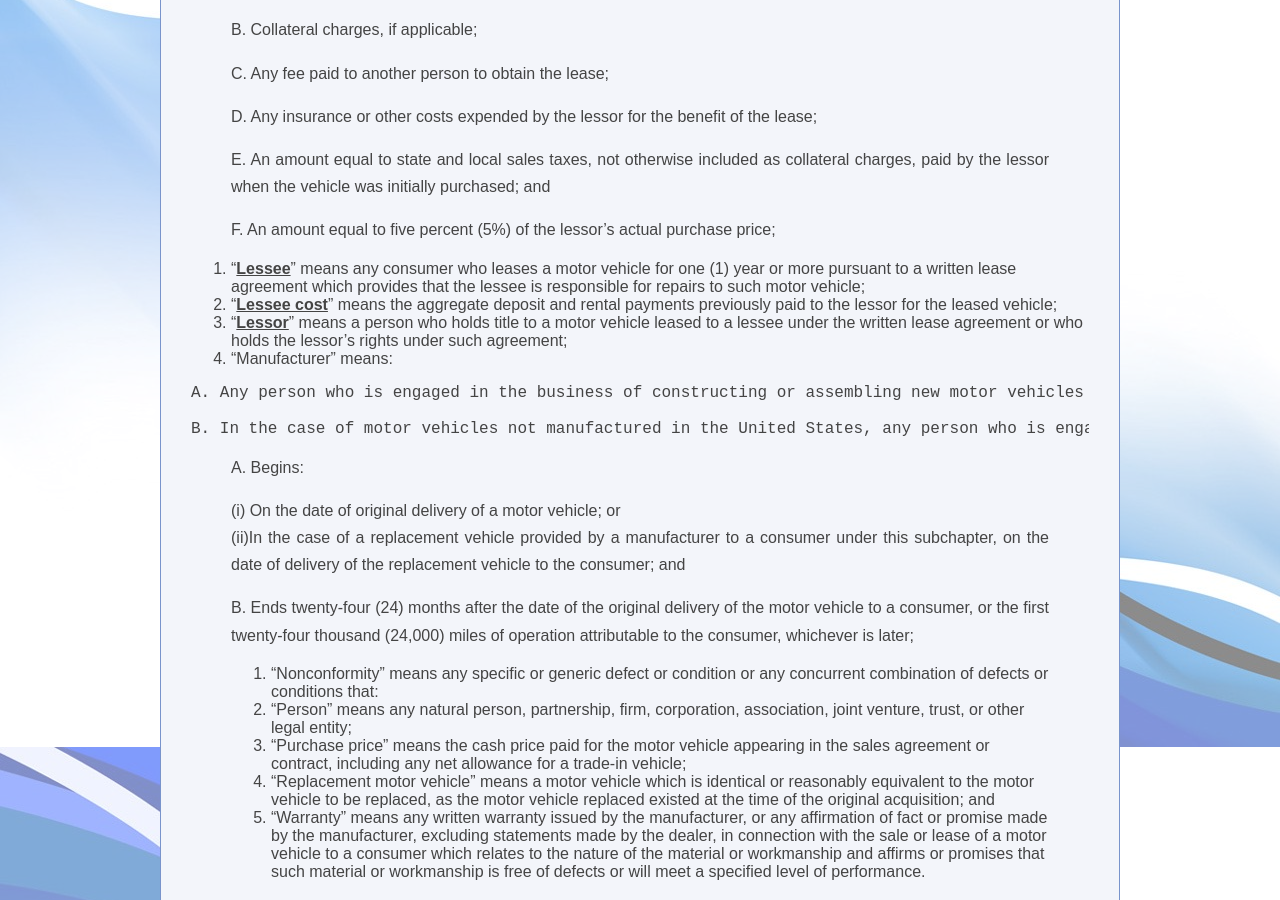
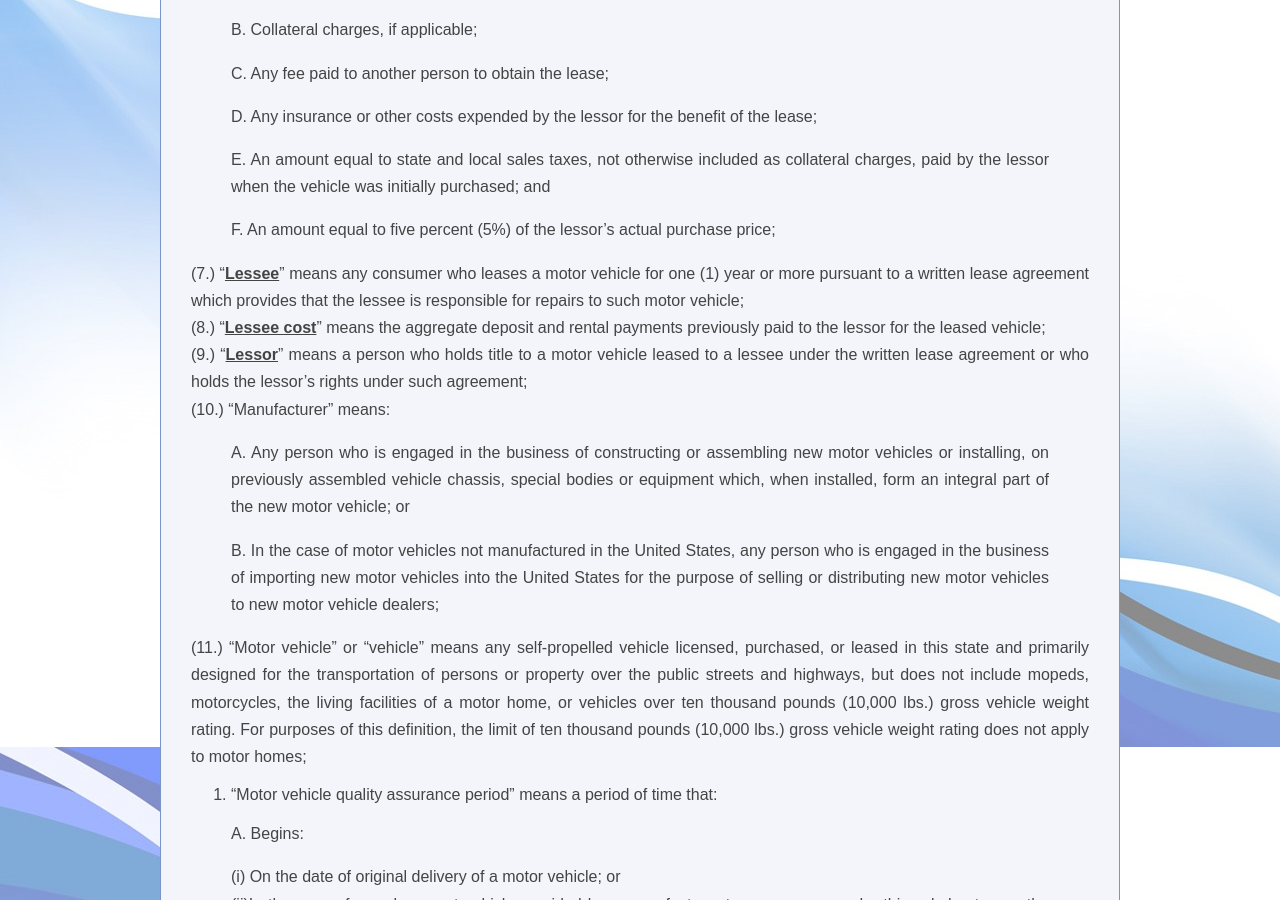
Before and after one commit to lemonlawaz/lemonlawaz.github.io, a Jekyll site: the page built from lemonlaws/arkansas.md, in a window 1280 px wide and 900 px high, scrolled down 1301 px. Built offline with Jekyll 4.4.1, drawn with Linux system fonts in a browser that asks for light colours; some of the changed text lies outside the part shown.

Commit message:
Update arkansas.md

```diff
--- a/lemonlaws/arkansas.md
+++ b/lemonlaws/arkansas.md
@@ -41,15 +41,16 @@ As used in this subchapter, unless the context otherwise requires:
 
   >F. An amount equal to five percent (5%) of the lessor's actual purchase price;
 
-  7. "**Lessee**" means any consumer who leases a motor vehicle for one (1) year or more pursuant to a written lease agreement which provides that the lessee is responsible for repairs to such motor vehicle;
-  8. "**Lessee cost**" means the aggregate deposit and rental payments previously paid to the lessor for the leased vehicle;
-  9. "**Lessor**" means a person who holds title to a motor vehicle leased to a lessee under the written lease agreement or who holds the lessor's rights under such agreement;
-  10. "Manufacturer" means:
+  (7.) "**Lessee**" means any consumer who leases a motor vehicle for one (1) year or more pursuant to a written lease agreement which provides that the lessee is responsible for repairs to such motor vehicle; <br>
+  (8.) "**Lessee cost**" means the aggregate deposit and rental payments previously paid to the lessor for the leased vehicle; <br>
+  (9.) "**Lessor**" means a person who holds title to a motor vehicle leased to a lessee under the written lease agreement or who holds the lessor's rights under such agreement;  <br>
+  (10.) "Manufacturer" means:
 
-    A. Any person who is engaged in the business of constructing or assembling new motor vehicles or installing, on previously assembled vehicle chassis, special bodies or equipment which, when installed, form an integral part of the new motor vehicle; or <br>
+  >A. Any person who is engaged in the business of constructing or assembling new motor vehicles or installing, on previously assembled vehicle chassis, special bodies or equipment which, when installed, form an integral part of the new motor vehicle; or <br>
 
-    B. In the case of motor vehicles not manufactured in the United States, any person who is engaged in the business of importing new motor vehicles into the United States for the purpose of selling or distributing new motor vehicles to new motor vehicle dealers; <br>
-  11. "Motor vehicle" or "vehicle" means any self-propelled vehicle licensed, purchased, or leased in this state and primarily designed for the transportation of persons or property over the public streets and highways, but does not include mopeds, motorcycles, the living facilities of a motor home, or vehicles over ten thousand pounds (10,000 lbs.) gross vehicle weight rating. For purposes of this definition, the limit of ten thousand pounds (10,000 lbs.) gross vehicle weight rating does not apply to motor homes; <br>
+  >B. In the case of motor vehicles not manufactured in the United States, any person who is engaged in the business of importing new motor vehicles into the United States for the purpose of selling or distributing new motor vehicles to new motor vehicle dealers; <br>
+
+  (11.) "Motor vehicle" or "vehicle" means any self-propelled vehicle licensed, purchased, or leased in this state and primarily designed for the transportation of persons or property over the public streets and highways, but does not include mopeds, motorcycles, the living facilities of a motor home, or vehicles over ten thousand pounds (10,000 lbs.) gross vehicle weight rating. For purposes of this definition, the limit of ten thousand pounds (10,000 lbs.) gross vehicle weight rating does not apply to motor homes; <br>
   12. "Motor vehicle quality assurance period" means a period of time that:
 
   >A. Begins:
@@ -78,7 +79,7 @@ As used in this subchapter, unless the context otherwise requires:
   3. For each failure of the manufacturer, its agent, or an authorized dealer to provide to a consumer the written statement required under this section, the manufacturer shall be liable to the State of Arkansas for a civil penalty of not less than twenty-five dollars ($25.00) nor more than one thousand dollars ($1,000).
 
 (c)
-  1. The manufacturer shall clearly and conspicuously disclose to the consumer, in the warranty or owner's manual, that written notice of the nonconformity is required before the buyer may be eligible for a refund or replacement of the vehicle.
+  1. The manufacturer shall clearly and conspicuously disclose to the consumer, in the warranty or owner's manual, that written notice of the nonconformity is required before the buyer may be eligible for a refund or replacement of the vehicle. <br>
   2. The manufacturer shall provide the consumer with conspicuous notice of the address and phone number for its zone, district, or regional office for this state at the time of vehicle acquisition, to which the buyer must send notification.
 
 **History. Acts 1993, No. 285, ? 5; 1993, No. 297, ? 5; 1995, No. 302, ? 2.**
@@ -89,12 +90,13 @@ If a motor vehicle does not conform to the warranty and the consumer reports the
 History. Acts 1993, No. 285, ? 4; 1993, No. 297, ? 4.
 
 **Arkansas Lemon Law 4-90-406.** Failure to make required repairs.
-(a)
+
+(a) <br>
   1. After three (3) attempts have been made to repair the same nonconformity that substantially impairs the motor vehicle, or after one (1) attempt to repair a nonconformity that is likely to cause death or serious bodily injury, the consumer shall give written notification, by certified or registered mail, to the manufacturer of the need to repair the nonconformity in order to allow the manufacturer a final attempt to cure the nonconformity. <br>
   2. The manufacturer shall, within ten (10) days after receipt of the notification, notify and provide the consumer with the opportunity to have the vehicle repaired at a reasonably accessible repair facility, and, after delivery of the vehicle to the designated repair facility by the consumer, the manufacturer shall, within ten (10) days, conform the motor vehicle to the warranty. <br>
   3. If the manufacturer fails to notify and provide the consumer with the opportunity to have the vehicle repaired at a reasonably accessible repair facility or fails to perform the repairs within the time periods prescribed in this subsection, the requirement that the manufacturer be given a final attempt to cure the nonconformity does not apply and a non rebuttable presumption of a reasonable number of attempts to repair arises.
 
-(b)
+(b) <br>
   1. <br>
   A. If the manufacturer, its agent, or authorized dealer has not conformed the motor vehicle to the warranty by repairing or correcting one (1) or more nonconformities that substantially impair the motor vehicle after a reasonable number of attempts, the manufacturer, within forty (40) days, shall: <br>
   >i. At the time of its receipt of payment of a reasonable offset for use by the consumer, replace the motor vehicle with a replacement motor vehicle acceptable to the consumer; or
@@ -108,12 +110,13 @@ History. Acts 1993, No. 285, ? 4; 1993, No. 297, ? 4.
 **History. Acts 1993, No. 285, ? 6; 1993, No. 297, ? 6; 1995, No. 302, ? 3.**
 
 **Arkansas Lemon Law 4-90-407.** Refunds.
-(a)
-  1. Refunds shall be made to the consumer and lienholder of record, if any, as their interests may appear.
-  2. If applicable, refunds shall be made to the lessor and lessee as follows:
-    A. The lessee shall receive the lessee cost less a reasonable offset for use; and
 
-    B. The lessor shall receive the lease price less the aggregate deposit and rental payments previously paid to the lessor for the leased vehicle.
+(a) <br>
+  1. Refunds shall be made to the consumer and lienholder of record, if any, as their interests may appear. <br>
+  2. If applicable, refunds shall be made to the lessor and lessee as follows: <br>
+  >A. The lessee shall receive the lessee cost less a reasonable offset for use; and
+
+  >B. The lessor shall receive the lease price less the aggregate deposit and rental payments previously paid to the lessor for the leased vehicle.
 
 (b)
 If the manufacturer makes a refund to the lessor or lessee pursuant to this subchapter, the consumer's lease agreement with the lessor shall be terminated upon payment of the refund and no penalty for early termination shall be assessed.
@@ -125,13 +128,13 @@ If a replaced vehicle was financed by the manufacturer, its subsidiary, or agent
 
 **Arkansas Lemon Law 4-90-408.** Reimbursement of towing and rental costs.
 
->A consumer has the option of retaining the use of any vehicle returned under this subchapter until the time that the consumer has been tendered a full refund or a replacement vehicle of comparable value.
+A consumer has the option of retaining the use of any vehicle returned under this subchapter until the time that the consumer has been tendered a full refund or a replacement vehicle of comparable value.
 
 **History. Acts 1993, No. 285, ? 10; 1993, No. 297, ? 10.**
 
 **Arkansas Lemon Law 4-90-409.** Option to retain use of vehicle.
 
->A consumer has the option of retaining the use of any vehicle returned under this subchapter until the time that the consumer has been tendered a full refund or a replacement vehicle of comparable value.
+A consumer has the option of retaining the use of any vehicle returned under this subchapter until the time that the consumer has been tendered a full refund or a replacement vehicle of comparable value.
 
 **History. Acts 1993, No. 285, ? 11; 1993, No. 297, ? 11.**
 
@@ -143,7 +146,7 @@ If a replaced vehicle was financed by the manufacturer, its subsidiary, or agent
   2. The vehicle is out of service by reason of repair, or attempt to repair, any nonconformity for a cumulative total of thirty (30) calendar days; or
   3. There have been five (5) or more attempts, on separate occasions, to repair any nonconformities that together substantially impair the use and value of the motor vehicle to the consumer.
 
-(b)
+(b) <br>
   1. The thirty (30) calendar days in subdivision (a)(2) of this section shall be extended by any period of time during which repair services are not available as a direct result of war, invasion, strike, fire, flood, or natural disaster.
   2. The manufacturer, its agent, or authorized dealer shall provide or make provisions for the free use of a vehicle to any consumer whose vehicle is out of service beyond thirty (30) days by reason of delayed repair as a direct result of war, invasion, strike, fire, flood, or natural disaster.
 
@@ -155,7 +158,7 @@ If a replaced vehicle was financed by the manufacturer, its subsidiary, or agent
 
 (a) A manufacturer, its agent, or authorized dealer may not refuse to diagnose or repair any vehicle for the purpose of avoiding liability under this subchapter.
 
-(b)
+(b) <br>
   1. A manufacturer, its agent, or authorized dealer shall provide a consumer with a written repair order each time the consumer's vehicle is brought in for examination or repair.
   2. The repair order must indicate all work performed on the vehicle, including examination of the vehicle, parts, and labor.
 
@@ -183,10 +186,10 @@ If a replaced vehicle was financed by the manufacturer, its subsidiary, or agent
 
 **Arkansas Lemon Law 4-90-414.** Informal proceeding as precedent.
 
-(a)
+(a) <br>
   1. Any manufacturer doing business in this state, entering into franchise agreements for the sale of its motor vehicles in this state, or offering express warranties on its motor vehicles sold or distributed for sale in this state, shall operate, or participate in, an informal dispute settlement proceeding located in the State of Arkansas which complies with the requirements of this section.
   2. The provisions of ? 4-90-406(b)(1) and (2) concerning refunds or replacement do not apply to a consumer who has not first used this informal proceeding before commencing a civil action, unless the manufacturer allows a consumer to commence an action without first using this informal procedure.
-  3.
+  3.  <br>
   >A. The consumer shall receive adequate written notice from the manufacturer of the existence of the procedure.
 
   >B. Adequate written notice may include the incorporation of the informal dispute settlement procedure into the terms of the written warranty to which the motor vehicle does not conform.
@@ -195,21 +198,21 @@ If a replaced vehicle was financed by the manufacturer, its subsidiary, or agent
 
   1. The informal dispute procedure must comply with the minimum requirements of the Federal Trade Commission for informal dispute settlement procedures as set forth in 16 C.F.R. ? 703.1 et seq., as in effect on the date of adoption of this subchapter, unless any provision of 16 C.F.R. ? 703.1 et seq. is in conflict with this subchapter, in which case the provisions of this subchapter shall govern;
   2. The informal dispute procedure must prescribe a reasonable time, not to exceed thirty (30) days after the decision is accepted by the buyer, within which the manufacturer or its agent must fulfill the terms of its decisions;
-  3.
+  3. <br>
   >A. No documents shall be received by any informal dispute procedure unless those documents have been provided to each of the parties in the dispute at or prior to the proceeding, with an opportunity for the parties to comment on the documents either in writing or orally.
   >B. If a consumer is present during the informal dispute proceeding, the consumer may request postponement of the proceeding meeting to allow sufficient time to review any documents presented at the time of the meeting which had not been presented to the consumer prior to the time of the meeting;
-  4.
+  4. <br>
   >A. The informal dispute procedure shall allow each party to appear and make an oral presentation within the State of Arkansas unless the consumer agrees to submit the dispute for decision on the basis of documents alone or by telephone, or unless the party fails to appear for an oral presentation after reasonable prior written notice.
   >B. If the consumer agrees to submit the dispute for decision on the basis of documents alone, then the manufacturer or dealer representatives may not participate in the discussion or decision of the dispute;
   5. Consumers shall be given an adequate opportunity to contest a manufacturer's assertion that a nonconformity falls within intended specifications for the vehicle by having the basis of the manufacturer's claim appraised by a technical expert selected and paid for by the consumer prior to the informal dispute settlement hearing;
   6. A consumer may not be charged with a fee to participate in an informal dispute procedure; and
   7. Any party to the dispute has the right to be represented by an attorney in an informal dispute proceeding.
 
-(c)
-  1.
+(c) <br>
+  1.  <br>
   >A. The informal dispute procedure shall annually submit a pool of not less than six (6) members who are appointed with the advice and consent of the Consumer Protection Division of the Office of the Attorney General.
   >B. Selected strictly by rotation, one (1) member shall hear disputes scheduled for a particular session unless the consumer requests a panel of three (3) members, in which case three (3) members shall hear disputes scheduled for a particular three-member session.
-  >C. If the informal dispute procedure deems it appropriate to require the services of an independent investigator, such investigator shall be selected from a pool of not less than four (4) members who are appointed annually with the advice and consent of the Consumer Protection Division of the Office of the Attorney General and from which the particular investigator shall be selected strictly by rotation.
+  >C. If the informal dispute procedure deems it appropriate to require the services of an independent investigator, such investigator shall be selected from a pool of not less than four (4) members who are appointed annually with the advice and consent of the Consumer Protection Division of the Office of the Attorney General and from which the particular investigator shall be selected strictly by rotation. <br>
   2. Upon notification to the administrator of any informal dispute procedure that a determination has been made by the Consumer Protection Division of the Office of the Attorney General that a member of any pool is not conforming to standards of fairness and impartiality, that member shall be immediately removed from the pool.
 
 **History. Acts 1993, No. 285, ? 16; 1993, No. 297, ? 16.**
```
